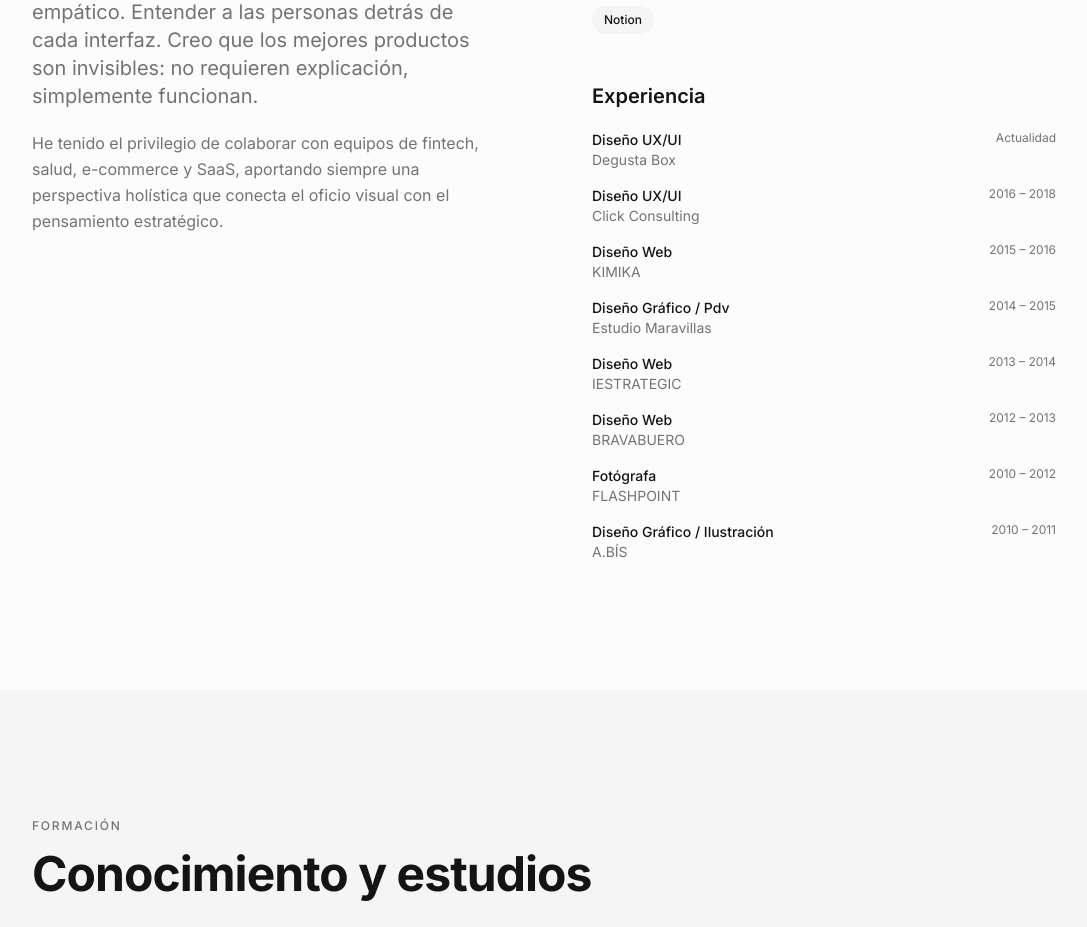
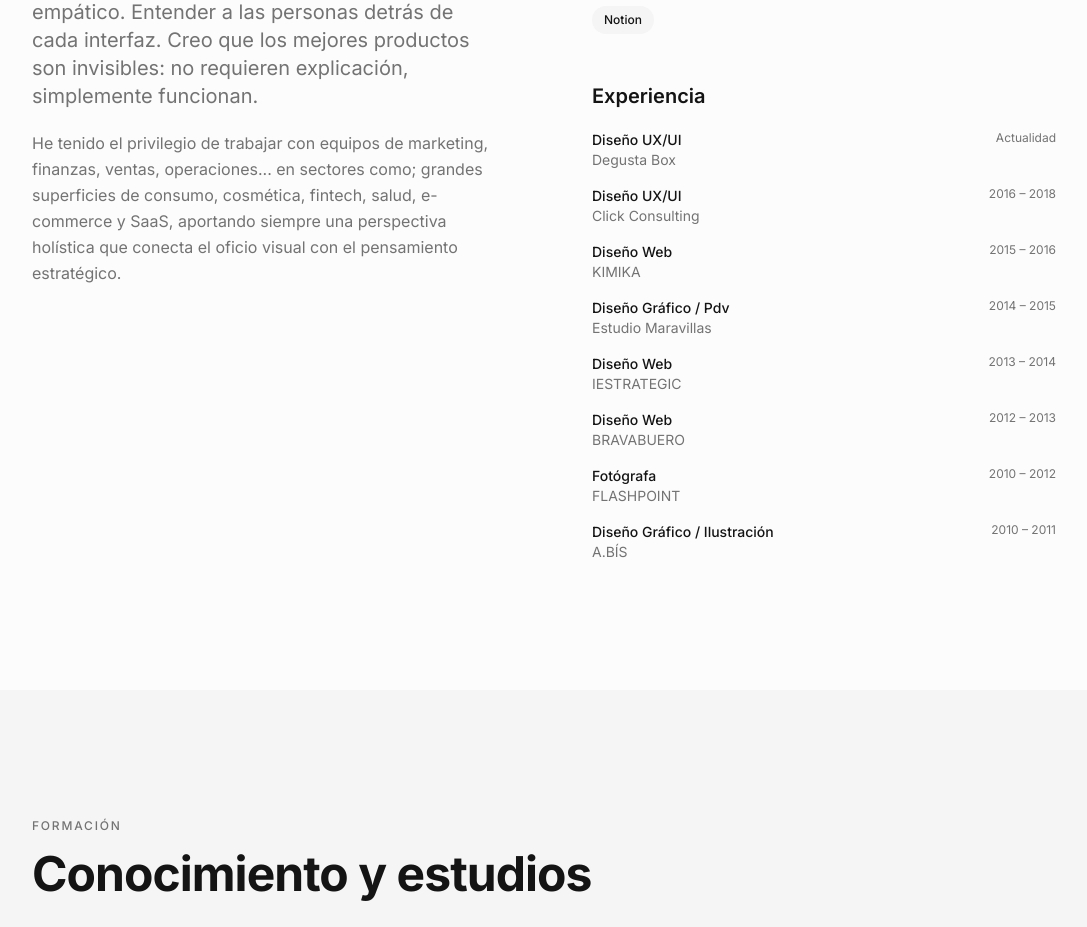
Before and after one commit to danilinked/espielia, a React (Vite) app: page / in a window 1280 px wide. Shown: the part 4060-4987 px from the top of the page, without its empty margins (96-1183 px from the left). Built offline with nearby package versions, Linux system fonts and the light colour scheme; the HTML template or start-up script is replaced by a standard one.

Commit message:
Texto: He tenido el privilegio de colaborar con equipos de fintech, → He tenido el privilegio de trabajar con equipos de marketing

```diff
--- a/src/components/AboutSection.tsx
+++ b/src/components/AboutSection.tsx
@@ -30,7 +30,7 @@ const AboutSection = () => {
               <h2 className="heading-lg mb-8">Apasionada por crear experiencias que importan</h2>
               <div className="space-y-5">
                 <p className="body-lg">Mi filosofía de diseño se centra en el diseño empático. Entender a las personas detrás de cada interfaz. Creo que los mejores productos son invisibles: no requieren explicación, simplemente funcionan.</p>
-                <p className="body-md">He tenido el privilegio de colaborar con equipos de fintech, salud, e-commerce y SaaS, aportando siempre una perspectiva holística que conecta el oficio visual con el pensamiento estratégico.</p>
+                <p className="body-md">He tenido el privilegio de trabajar con equipos de marketing, finanzas, ventas, operaciones... en sectores como; grandes superficies de consumo, cosmética, fintech, salud, e-commerce y SaaS, aportando siempre una perspectiva holística que conecta el oficio visual con el pensamiento estratégico.</p>
               </div>
             </div>
           </ScrollReveal>
```
